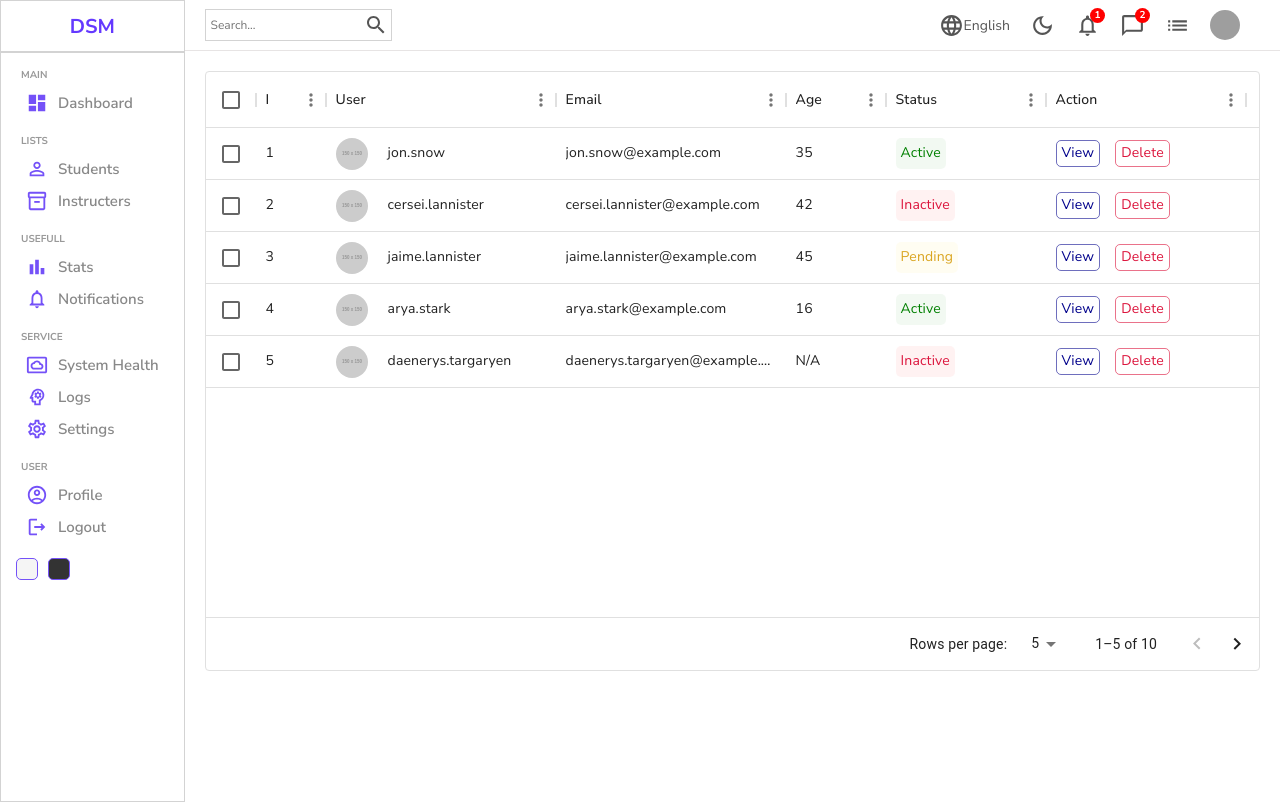
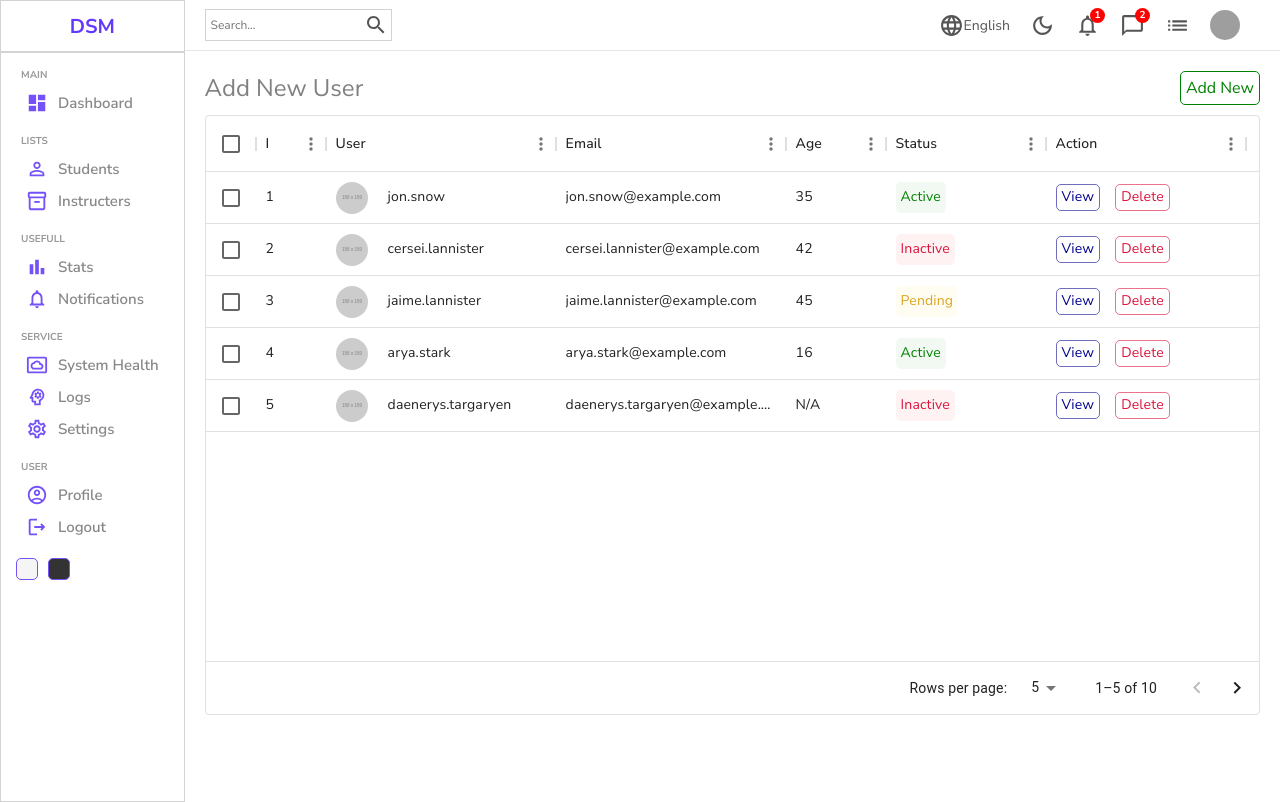
Before and after one commit to Nisarg4903/Driving_school_management_system, a React (Create React App) app: page /users in a window 1280 px wide. Built offline with nearby package versions, Linux system fonts and the light colour scheme; grey boxes are pictures that could not be loaded.

Commit message:
Alsmist done with the design

```diff
--- a/src/components/datatable/Datatable.jsx
+++ b/src/components/datatable/Datatable.jsx
@@ -1,20 +1,38 @@
 import "./datatable.scss";
 import { DataGrid } from "@mui/x-data-grid";
 import { userColumns, userRows } from "../../datatablesource";
+import { Link } from "react-router-dom";
+import { useState } from "react";
 
 const Datatable = () => {
-    const actionColumn = [{field: "action", headerName: "Action", width: 200, renderCell:()=>{
+  const [data, setData] = useState(userRows);
+  const actionColumn = [
+    {
+      field: "action",
+      headerName: "Action",
+      width: 200,
+      renderCell: (params) => {
         return (
           <div className="cellAction">
-            <div className="viewButton">View</div>
-            <div className="deleteButton">Delete</div>
+            <Link to="/users/test" style={{ textDecoration: "none" }}>
+              <div className="viewButton">View</div>
+            </Link>
+            <div className="deleteButton" onClick={()=>handleDelete(params.row)}>Delete</div>
           </div>
         );
-    }}]
+      },
+    },
+  ];
   return (
     <div className="datatable">
+      <div className="datatableTitle">
+        Add New User
+        <Link to="/users/new" className="link">
+          Add New
+        </Link>
+      </div>
       <DataGrid
-        rows={userRows}
+        rows={data}
         columns={userColumns.concat(actionColumn)}
         initialState={{
           pagination: {
--- a/src/components/datatable/datatable.scss
+++ b/src/components/datatable/datatable.scss
@@ -1,6 +1,27 @@
 .datatable {
     height: 600px;
   padding: 20px;
+
+  .datatableTitle{
+    width: 100%;
+    font-size: 24px;
+    color: gray;
+    margin-bottom: 10px;
+    display: flex;
+    align-items: center;
+    justify-content: space-between;
+
+    .link{
+      text-decoration: none;
+      color: green;
+      font-size: 16px;
+      font-weight: 400;
+      border: 1px solid green;
+      padding: 5px;
+      border-radius: 5px;
+      cursor: pointer;
+    }
+  }
 
   .cellWithImg{
     display: flex;
--- a/src/components/sidebar/Sidebar.jsx
+++ b/src/components/sidebar/Sidebar.jsx
@@ -19,7 +19,7 @@
   return (
     <div className="sidebar">
       <div className="top">
-        <Link to="/" style={{textDecoration: "none"}}>
+        <Link to="/" style={{ textDecoration: "none" }}>
           <span className="logo">DSM</span>
         </Link>
       </div>
@@ -32,14 +32,18 @@
             <span>Dashboard</span>
           </li>
           <p className="title">LISTS</p>
+          <Link to="/users" style={{ textDecoration: "none" }}>
             <li>
               <PersonOutlineOutlinedIcon className="icon" />
               <span>Students</span>
             </li>
+          </Link>
+          <Link to="/products" style={{ textDecoration: "none" }}>
             <li>
               <Inventory2OutlinedIcon className="icon" />
               <span>Instructers</span>
             </li>
+          </Link>
           <p className="title">USEFULL</p>
           <li>
             <BarChartOutlinedIcon className="icon" />
```
Lines whose indentation alone changed are shown as unchanged.
